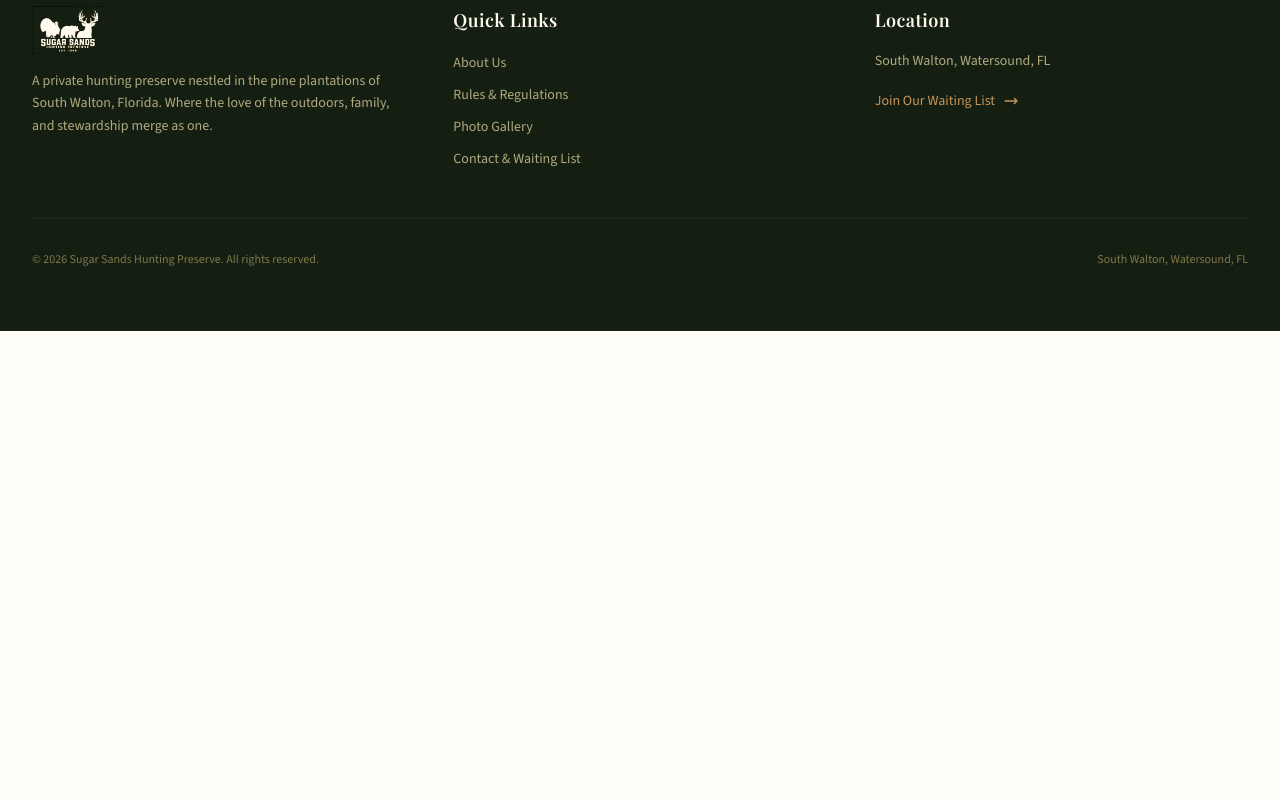
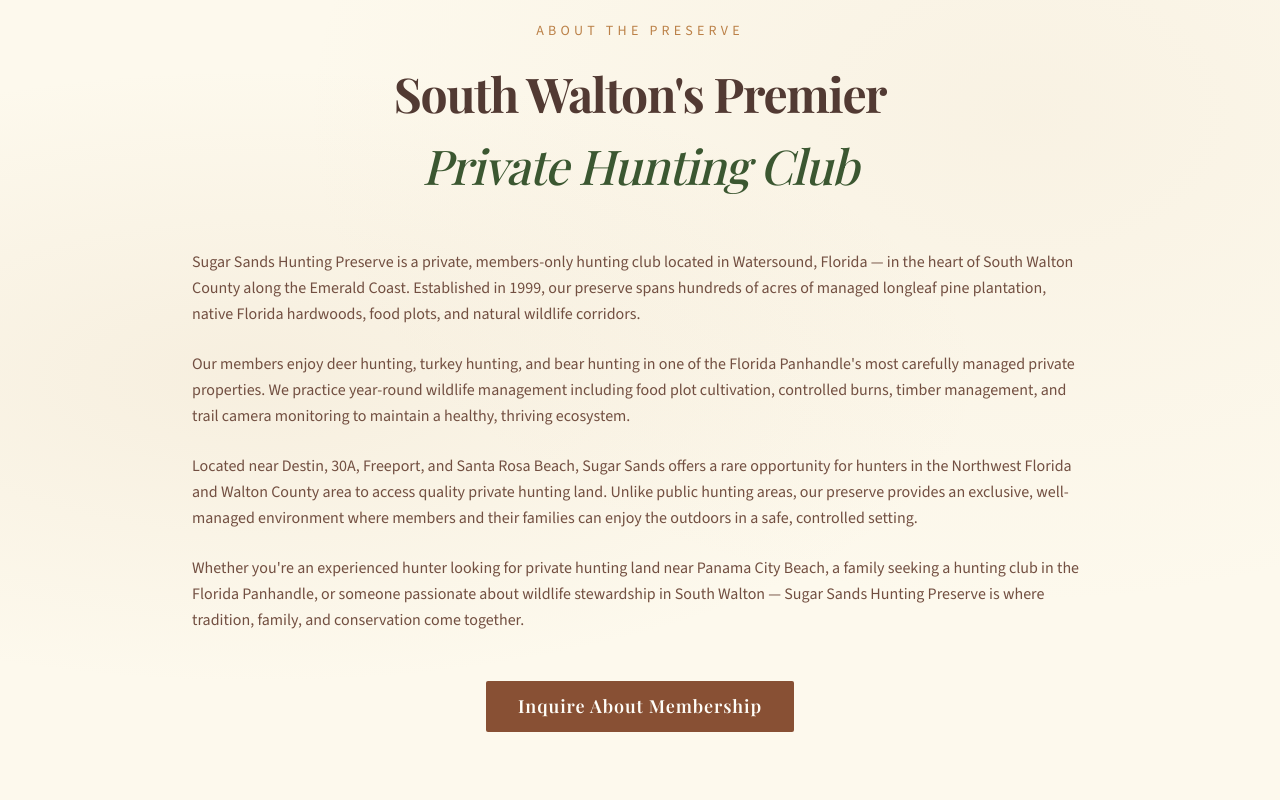
Before and after one commit to heathporter2155-eng/sugar-sands-hunting-preserve, a Next.js app: page / in a window 1280 px wide. Shown: the part 4180-4980 px from the top of the page. Before the commit the page ends 4511 px from the top, so only its background shows below. Built offline with nearby package versions, Linux system fonts and the light colour scheme; a web font is replaced by a local one.

Commit message:
SEO boost: expanded keywords, JSON-LD structured data, added crawlable content section to homepage

```diff
--- a/src/app/about/page.tsx
+++ b/src/app/about/page.tsx
@@ -1,8 +1,8 @@
 import Link from "next/link";
 
 export const metadata = {
-  title: "About Sugar Sands Hunting Preserve | Private Hunting Club Watersound FL",
-  description: "Learn about Sugar Sands Hunting Preserve — a private hunting club on a managed pine plantation in South Walton, Florida. Deer hunting, turkey hunting, and wildlife stewardship since 1999.",
+  title: "About Sugar Sands Hunting Preserve | Private Hunting Club South Walton FL",
+  description: "Sugar Sands Hunting Preserve is a private hunting club on a managed pine plantation in Watersound, South Walton, Florida. Deer hunting, turkey hunting, bear hunting, and wildlife stewardship since 1999. Walton County's premier hunting preserve near Destin, 30A, and Freeport.",
 };
 
 export default function AboutPage() {
--- a/src/app/layout.tsx
+++ b/src/app/layout.tsx
@@ -4,16 +4,16 @@
 import Footer from "@/components/Footer";
 
 export const metadata: Metadata = {
-  title: "Sugar Sands Hunting Preserve | Private Hunting Club in Watersound, FL",
+  title: "Sugar Sands Hunting Preserve | Private Hunting Club in South Walton, FL",
   description:
-    "Sugar Sands Hunting Preserve is a private hunting club in Watersound, South Walton, Florida. Deer hunting, turkey hunting, and wildlife management on a managed pine plantation. Est. 1999.",
+    "Sugar Sands Hunting Preserve — a private hunting club on a managed pine plantation in Watersound, South Walton, Florida. Deer hunting, turkey hunting, bear hunting, and wildlife management. Members-only preserve est. 1999. Walton County's premier hunting preserve near Destin, 30A, and Freeport.",
   keywords:
-    "Sugar Sands Hunting Preserve, hunting club Florida, private hunting club, Watersound FL hunting, South Walton hunting, Walton County hunting club, deer hunting Florida, turkey hunting Florida, pine plantation hunting, hunting preserve Florida, hunting club near Destin, hunting club near 30A, hunting near Panama City Beach, Florida hunting lease, private hunting land Florida, wildlife management Florida, hunting club Panhandle, NW Florida hunting, hunting Freeport FL, hunting Defuniak Springs, Emerald Coast hunting",
+    "Sugar Sands, Sugar Sands Hunting Preserve, sugar sands hunting, hunting club Florida, private hunting club, Watersound FL hunting, South Walton hunting, hunting South Walton, Walton County hunting club, deer hunting Florida, turkey hunting Florida, bear hunting Florida, pine plantation hunting, hunting preserve Florida, hunting club near Destin, hunting club near 30A, hunting near Panama City Beach, Florida hunting lease, private hunting land Florida, wildlife management Florida, hunting club Panhandle, NW Florida hunting, hunting Freeport FL, hunting Defuniak Springs, Emerald Coast hunting, hunting club Walton County, private hunting preserve Florida, South Walton hunting club, hunting Watersound FL, Florida panhandle hunting club, hunting near Seaside FL, hunting near Santa Rosa Beach",
   viewport: "width=device-width, initial-scale=1",
   openGraph: {
-    title: "Sugar Sands Hunting Preserve | Private Hunting Club in Watersound, FL",
+    title: "Sugar Sands Hunting Preserve | Private Hunting Club in South Walton, FL",
     description:
-      "A private hunting club on a managed pine plantation in South Walton, Florida. Deer hunting, turkey hunting, and wildlife stewardship since 1999.",
+      "Sugar Sands Hunting Preserve — a private hunting club on a managed pine plantation in South Walton, Florida. Deer, turkey, and bear hunting. Wildlife stewardship since 1999.",
     url: "https://sugarsandshuntingpreserve.com",
     siteName: "Sugar Sands Hunting Preserve",
     locale: "en_US",
@@ -32,13 +32,15 @@
   "@context": "https://schema.org",
   "@type": "SportsActivityLocation",
   name: "Sugar Sands Hunting Preserve",
+  alternateName: "Sugar Sands",
   description:
-    "Sugar Sands Hunting Preserve is a private hunting club on a managed pine plantation in South Walton, Florida. Offering deer hunting, turkey hunting, and wildlife management since 1999.",
+    "Sugar Sands Hunting Preserve is a private hunting club on a managed pine plantation in South Walton, Florida. Offering deer hunting, turkey hunting, bear hunting, and wildlife management since 1999. Located in Watersound, Walton County, near Destin, 30A, Freeport, and Panama City Beach.",
   url: "https://sugarsandshuntingpreserve.com",
   address: {
     "@type": "PostalAddress",
     addressLocality: "Watersound",
     addressRegion: "FL",
+    postalCode: "32461",
     addressCountry: "US",
   },
   geo: {
@@ -46,9 +48,15 @@
     latitude: 30.38,
     longitude: -86.02,
   },
+  areaServed: [
+    { "@type": "AdministrativeArea", name: "Walton County, FL" },
+    { "@type": "AdministrativeArea", name: "South Walton, FL" },
+    { "@type": "AdministrativeArea", name: "Emerald Coast, FL" },
+  ],
   sport: "Hunting",
   foundingDate: "1999",
-  keywords: "hunting club, hunting preserve, deer hunting, turkey hunting, pine plantation, private hunting club, South Walton, Watersound FL, Florida hunting",
+  keywords: "Sugar Sands, Sugar Sands Hunting Preserve, hunting club, hunting preserve, deer hunting, turkey hunting, bear hunting, pine plantation, private hunting club, South Walton, Watersound FL, Florida hunting, hunting South Walton, South Walton hunting, Walton County hunting, hunting near Destin, hunting near 30A, Freeport FL hunting",
+  sameAs: [],
 };
 
 export default function RootLayout({
--- a/src/app/page.tsx
+++ b/src/app/page.tsx
@@ -204,6 +204,56 @@
           </Link>
         </div>
       </section>
+
+      {/* SEO Content Section */}
+      <section className="aged-paper py-20 px-4">
+        <div className="max-w-4xl mx-auto">
+          <div className="text-center mb-12">
+            <p className="text-earth-500 tracking-[0.3em] uppercase text-sm font-body font-medium mb-4">
+              About the Preserve
+            </p>
+            <h2 className="section-heading">
+              South Walton&apos;s Premier
+              <span className="block text-pine-700 italic font-medium">Private Hunting Club</span>
+            </h2>
+          </div>
+
+          <div className="prose prose-lg max-w-none text-bark-700 leading-relaxed space-y-6">
+            <p>
+              Sugar Sands Hunting Preserve is a private, members-only hunting club located in
+              Watersound, Florida — in the heart of South Walton County along the Emerald Coast.
+              Established in 1999, our preserve spans hundreds of acres of managed longleaf pine
+              plantation, native Florida hardwoods, food plots, and natural wildlife corridors.
+            </p>
+            <p>
+              Our members enjoy deer hunting, turkey hunting, and bear hunting in one of the
+              Florida Panhandle&apos;s most carefully managed private properties. We practice
+              year-round wildlife management including food plot cultivation, controlled burns,
+              timber management, and trail camera monitoring to maintain a healthy, thriving
+              ecosystem.
+            </p>
+            <p>
+              Located near Destin, 30A, Freeport, and Santa Rosa Beach, Sugar Sands offers
+              a rare opportunity for hunters in the Northwest Florida and Walton County area
+              to access quality private hunting land. Unlike public hunting areas, our preserve
+              provides an exclusive, well-managed environment where members and their families
+              can enjoy the outdoors in a safe, controlled setting.
+            </p>
+            <p>
+              Whether you&apos;re an experienced hunter looking for private hunting land near
+              Panama City Beach, a family seeking a hunting club in the Florida Panhandle, or
+              someone passionate about wildlife stewardship in South Walton — Sugar Sands
+              Hunting Preserve is where tradition, family, and conservation come together.
+            </p>
+          </div>
+
+          <div className="mt-12 text-center">
+            <Link href="/contact" className="btn-earth">
+              Inquire About Membership
+            </Link>
+          </div>
+        </div>
+      </section>
     </>
   );
 }
```
